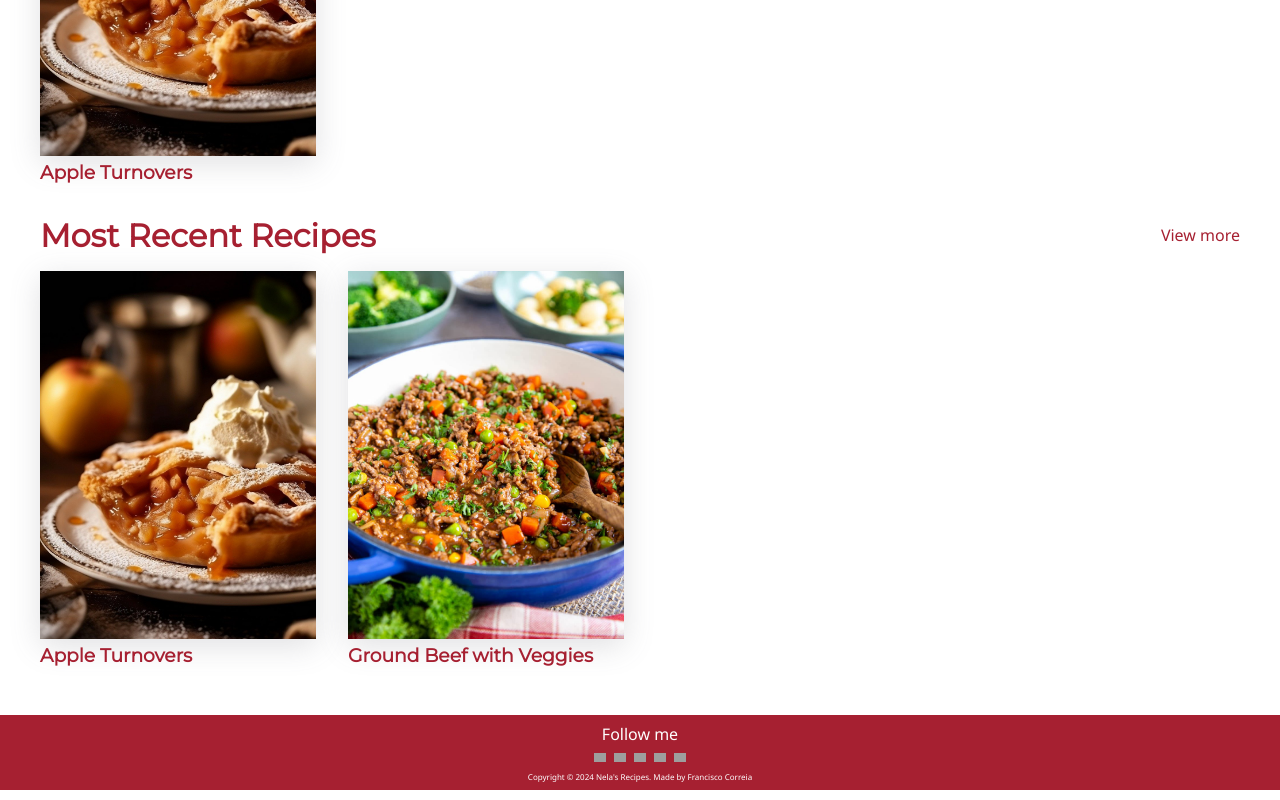
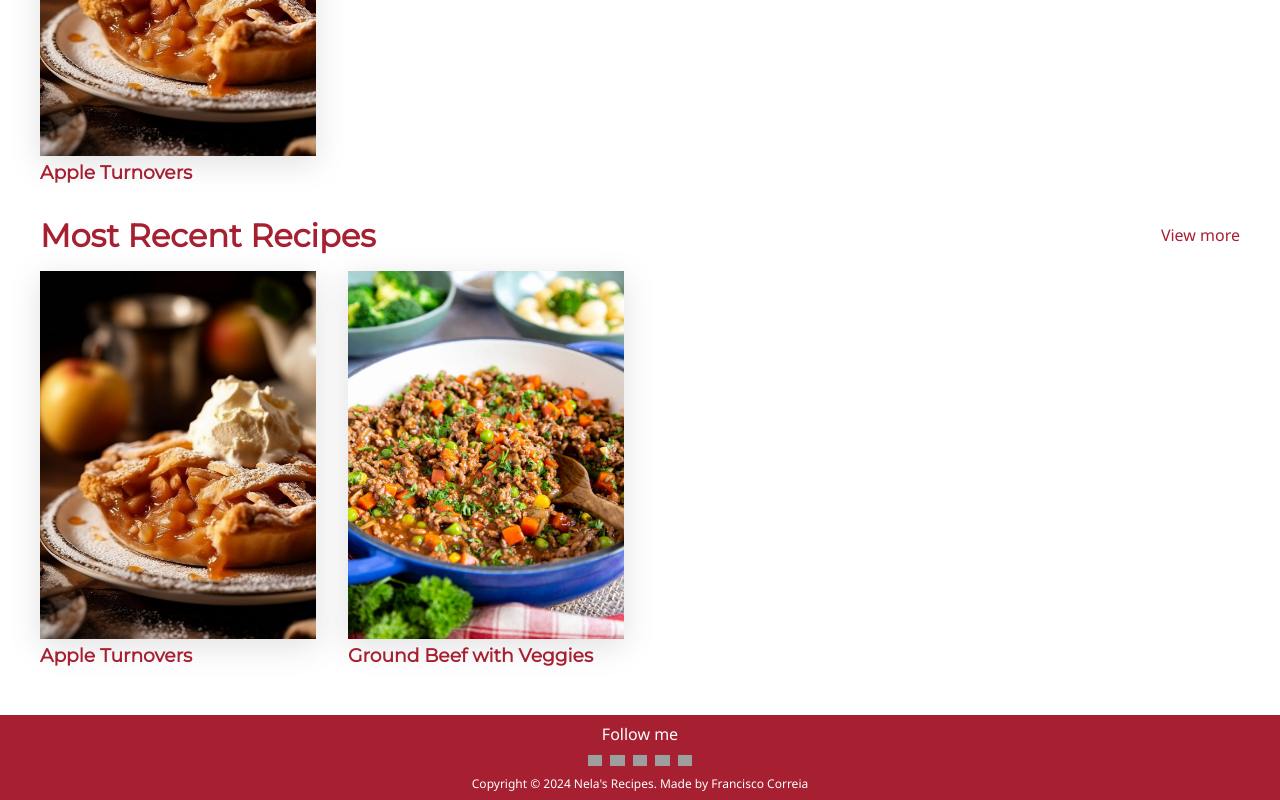
Before and after one commit to XicoCorreia/RecipeWebsite, an Angular app: page / in a window 1280 px wide. Shown: the part 1411-2211 px from the top of the page. Built offline with nearby package versions, Linux system fonts and the light colour scheme; grey boxes are pictures that could not be loaded.

Commit message:
Fix footer

```diff
--- a/src/app/footer/footer.component.css
+++ b/src/app/footer/footer.component.css
@@ -4,32 +4,31 @@
     align-items: center;
     background-color: #a62031;
     color: white;
-    padding-bottom: 0.5em;
+    padding-bottom: 0.5rem;
 }
 
 p{
-    margin: 0.5em auto 0 auto;
-
+    margin: 0.5rem auto 0.25rem auto;
 }
 
 ul{
     list-style-type: none;
-    padding: 0;
+    padding:0;
     margin:0;
 }
 
 li{
     float: left;
-    margin: 0 0.25em;
+    margin: 0 0.25rem;
 }
 
 .icon {
-    width: 0.75em;
+    width: 0.9rem;
     height: auto;
 }
 
 .copyright{
-    padding-top: 0.5em;
-    font-size: 0.5em;
+    padding-top: 0.3rem;
+    font-size: 0.75rem;
     text-align: center;
 }
```
